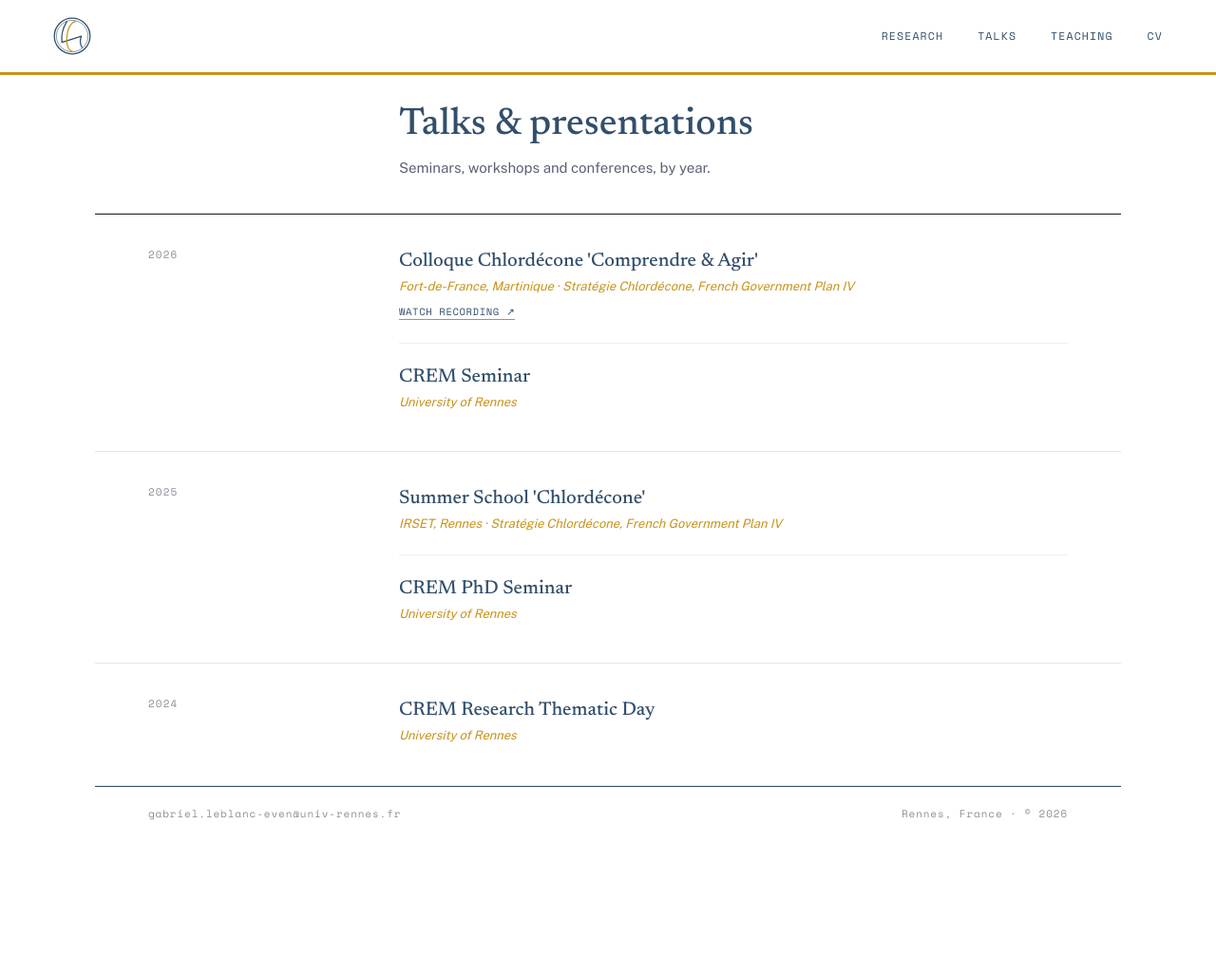
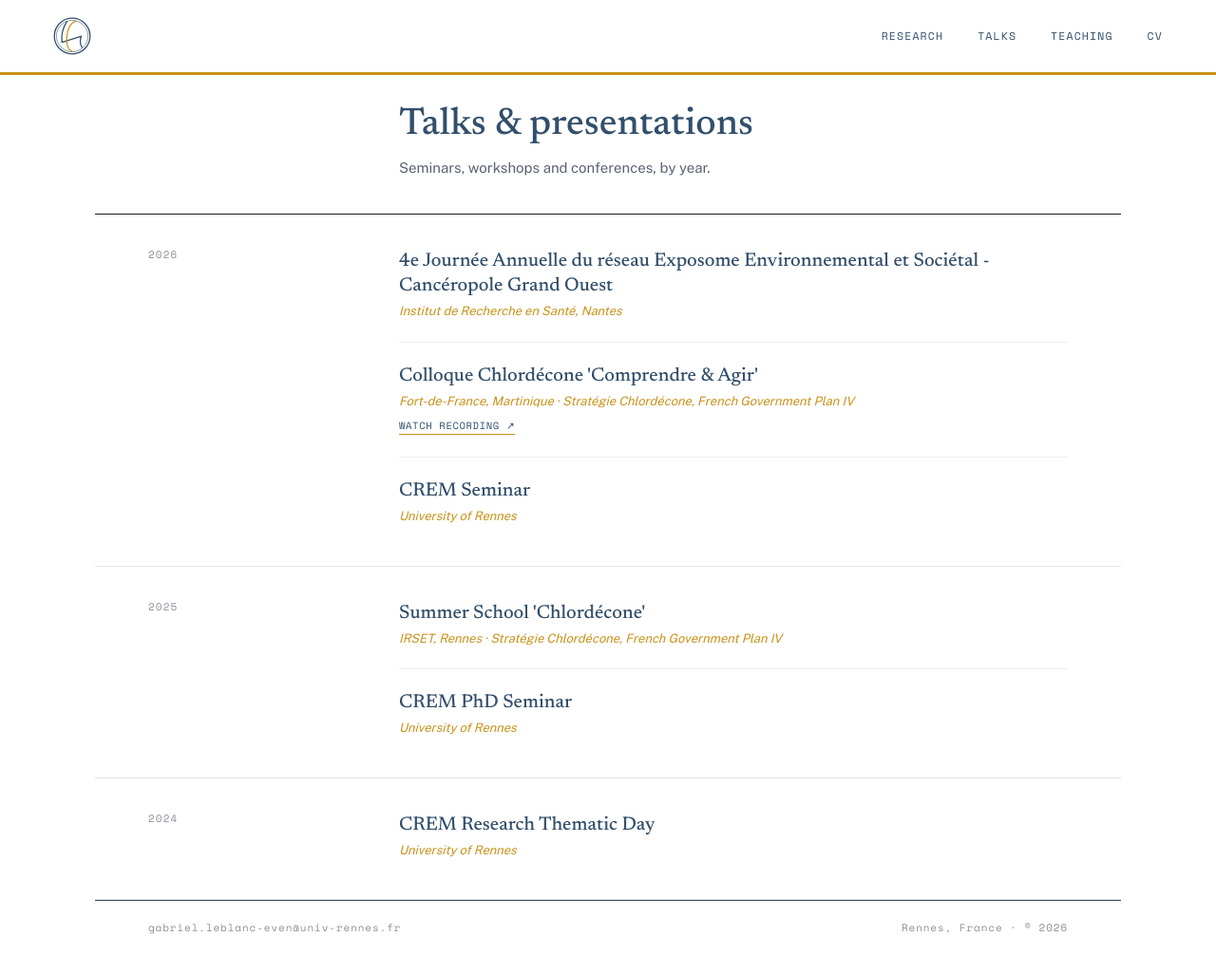
Before and after one commit to gabriel-leblanceven/gabriel-leblanceven.github.io, a Jekyll site: the page built from _pages/talks.md, in a window 1280 px wide. Shown: the whole page at 95% size. Built offline with Jekyll 4.4.1, drawn with Linux system fonts in a browser that asks for light colours; a script bundle is joined from its source files by our own code; library files that are not in the unit come from our copies; before the commit the page ends 905 px from its top, so only the background shows below that.

Commit message:
Add Exposome network annual day (Nantes, 2026) to talks
Co-Authored-By: Claude Opus 5.5 <noreply@anthropic.com>

```diff
--- a/_data/talks.yml
+++ b/_data/talks.yml
@@ -1,3 +1,7 @@
+- year: 2026
+  title: "4e Journée Annuelle du réseau Exposome Environnemental et Sociétal - Cancéropole Grand Ouest"
+  place: "Institut de Recherche en Santé, Nantes"
+
 - year: 2026
   title: "Colloque Chlordécone 'Comprendre & Agir'"
   place: "Fort-de-France, Martinique · Stratégie Chlordécone, French Government Plan IV"
```
